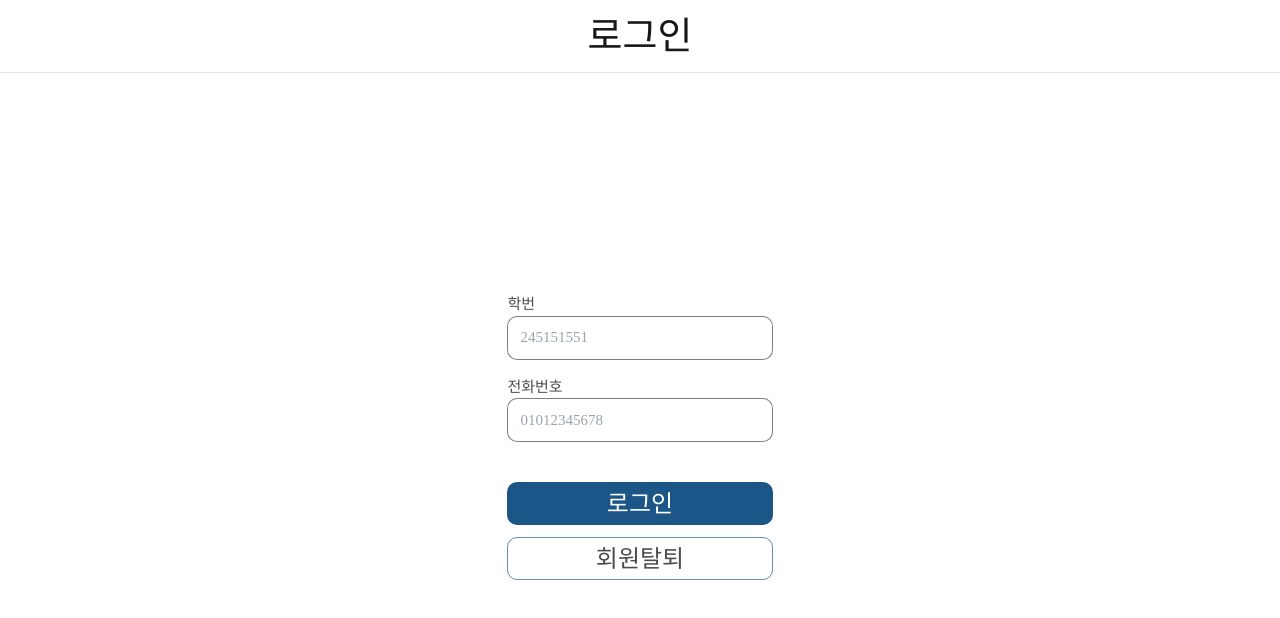
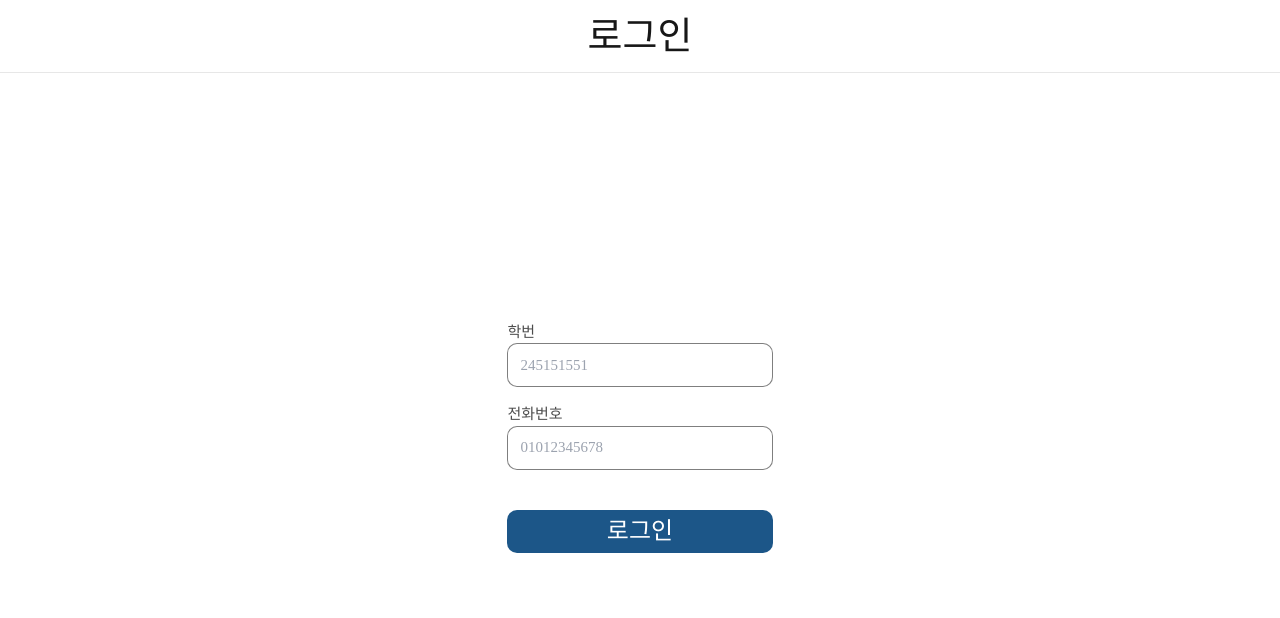
Before and after one commit to DevOpsSociety/Hanmo-front, a Next.js app: page /login in a window 1280 px wide. Shown: the top 618 px of the page. Built offline with nearby package versions, Linux system fonts and the light colour scheme; a web font is replaced by a local one.

Commit message:
feat: 로그인 페이지 회원탈퇴 버튼 제거

```diff
--- a/src/app/login/page.tsx
+++ b/src/app/login/page.tsx
@@ -1,15 +1,15 @@
 "use client";
 
+import { zodResolver } from "@hookform/resolvers/zod";
 import { useRouter } from "next/navigation";
+import { useEffect } from "react";
+import { useForm } from "react-hook-form";
+import { findUser } from "../../api/user";
+import Button from "../../components/common/Button";
+import Input from "../../components/common/Input";
+import { LoginForm, loginSchema } from "../../schemas/loginSchema";
 import { handleLoginLogic } from "../../utils/authHandlers";
 import { labelClass } from "../../utils/classNames";
-import { zodResolver } from "@hookform/resolvers/zod";
-import { useForm } from "react-hook-form";
-import { useEffect } from "react";
-import { findUser } from "../../api/user";
-import { LoginForm, loginSchema } from "../../schemas/loginSchema";
-import Input from "../../components/common/Input";
-import Button from "../../components/common/Button";
 
 export default function LoginPage(): JSX.Element {
   const router = useRouter();
@@ -68,13 +68,6 @@ export default function LoginPage(): JSX.Element {
 
         <div className={`flex flex-col gap-3 mt-4 font-[manSeh]`}>
           <Button name="로그인" className="mt-2" />
-          <button
-            type="button"
-            onClick={() => router.push("/withdraw")}
-            className="border border-solid border-[#04447C] border-opacity-60 rounded-[10px] h-[43px] text-[24px]"
-          >
-            회원탈퇴
-          </button>
         </div>
         {(errors.studentNumber?.message || errors.phoneNumber?.message) && (
           <p className="text-red-500 font-[manSeh] text-[20px] ">
```
